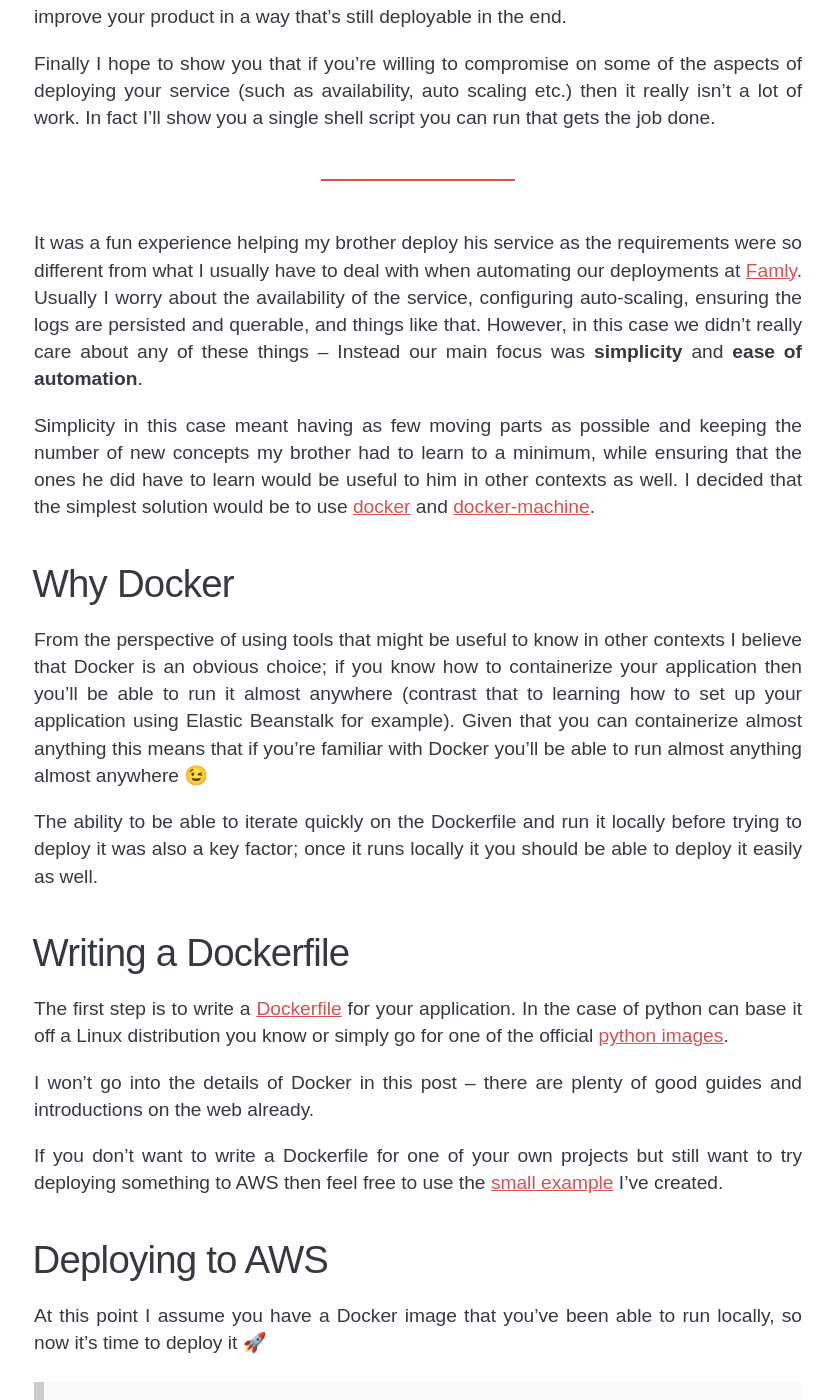
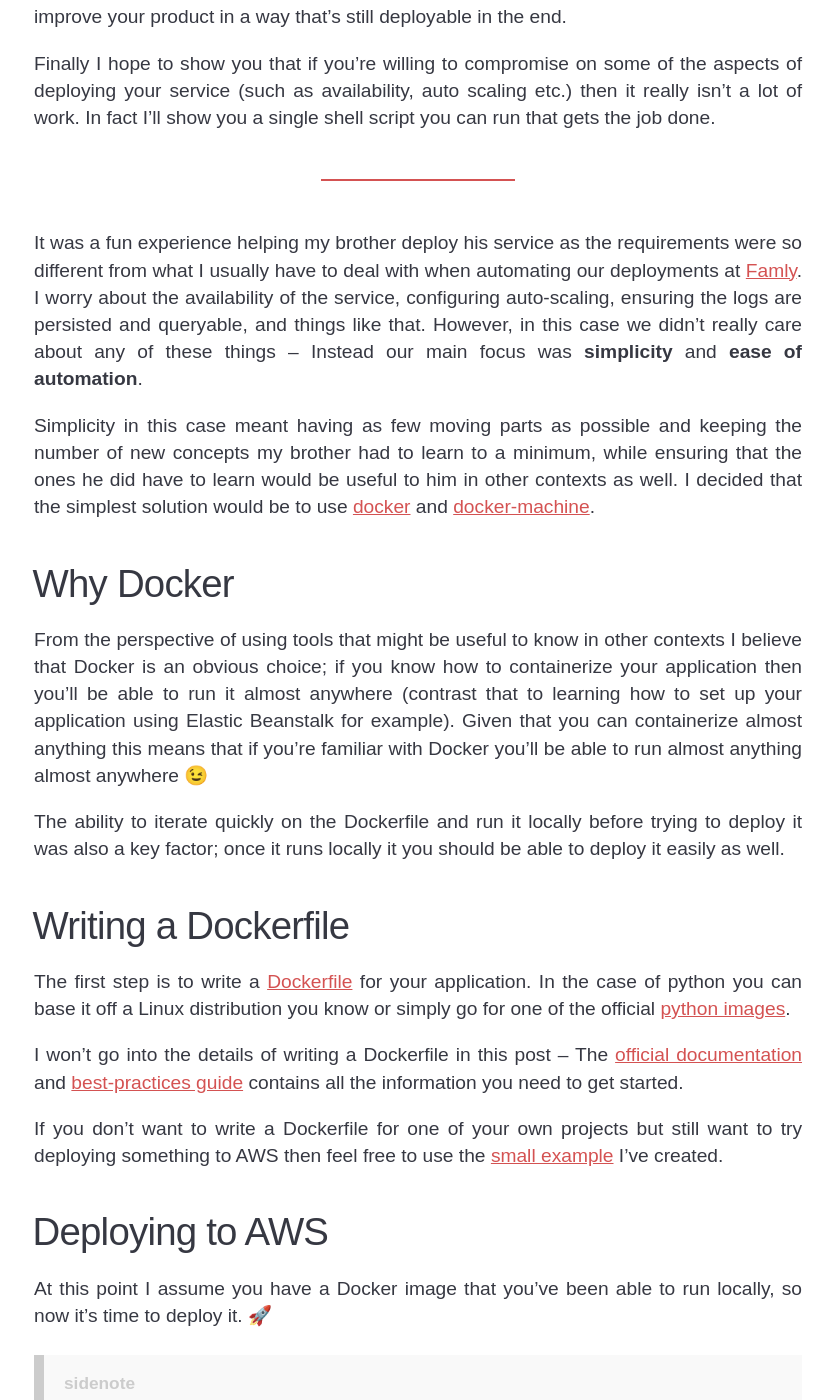
Before and after one commit to mads-hartmann/blog.mads-hartmann.com, a Jekyll site: the page built from _posts/2017-08-20-deploying-prototypes-using-docker.md, in a window 1280 px wide and 1400 px high, scrolled down 1329 px. Shown: the whole window, without its empty margins (222-1056 px from the left). Built offline with Jekyll 4.4.1, drawn with Linux system fonts in a browser that asks for light colours; some web fonts are replaced; comment, search, counter and statistics services are not loaded; some of the changed text lies outside the part shown.

Commit message:
Fix feedback from @mikkelhartmann

```diff
--- a/_posts/2017-08-20-deploying-prototypes-using-docker.md
+++ b/_posts/2017-08-20-deploying-prototypes-using-docker.md
@@ -43,8 +43,8 @@
 
 It was a fun experience helping my brother deploy his service as the requirements
 were so different from what I usually have to deal with when automating our
-deployments at [Famly][famly]. Usually I worry about the availability of the service,
-configuring auto-scaling, ensuring the logs are persisted and querable, and
+deployments at [Famly][famly]. I worry about the availability of the service,
+configuring auto-scaling, ensuring the logs are persisted and queryable, and
 things like that. However, in this case we didn't really care about any of these
 things -- Instead our main focus was __simplicity__ and __ease of automation__.
 
@@ -64,18 +64,19 @@
 means that if you're familiar with Docker you'll be able to run almost anything
 almost anywhere 😉
 
-The ability to be able to iterate quickly on the Dockerfile and run it locally
+The ability to iterate quickly on the Dockerfile and run it locally
 before trying to deploy it was also a key factor; once it runs locally it you
 should be able to deploy it easily as well.
 
 ## Writing a Dockerfile
 
 The first step is to write a [Dockerfile][dockerfile] for your application. In
-the case of python can base it off a Linux distribution you know or simply go
+the case of python you can base it off a Linux distribution you know or simply go
 for one of the official [python images][python-images].
 
-I won't go into the details of Docker in this post -- there are plenty of good
-guides and introductions on the web already.
+I won't go into the details of writing a Dockerfile in this post -- The
+[official documentation][dockerfile] and [best-practices guide][dockerfile-guide]
+contains all the information you need to get started.
 
 If you don't want to write a Dockerfile for one of your own projects but still
 want to try deploying something to AWS then feel free to use the
@@ -84,7 +85,7 @@
 ## Deploying to AWS
 
 At this point I assume you have a Docker image that you've been able to run
-locally, so now it's time to deploy it 🚀
+locally, so now it's time to deploy it. 🚀
 
 {::options parse_block_html="true" /}
 <div class="sidenote">
@@ -215,6 +216,8 @@
 
 Where the `<IMAGE_NAME>` and `<CONTAINER_NAME>` is completely up to you.
 
+Have fun deploying your next prototype, and let me know in the comments below
+if you found it useful or have any questions 🙌
 
 [flask]: http://flask.pocoo.org/docs/0.12/
 [famly]: https://famly.co/
@@ -223,6 +226,7 @@
 [docker-machine-cli]: https://docs.docker.com/machine/drivers/aws/#options
 [docker-mac]: https://docs.docker.com/docker-for-mac/
 [dockerfile]: https://docs.docker.com/engine/reference/builder/
+[dockerfile-guide]: https://docs.docker.com/engine/userguide/eng-image/dockerfile_best-practices/
 [mikkel-hartmann.com]: http://mikkelhartmann.dk/
 [python-images]: https://hub.docker.com/_/python/
 [example]: https://github.com/mads-hartmann/mads-hartmann.github.com/tree/master/_examples/deploying-your-prototypes
```
Also changed, not shown: other parts of _posts/2017-08-20-deploying-prototypes-using-docker.md (+4 -4 lines).
